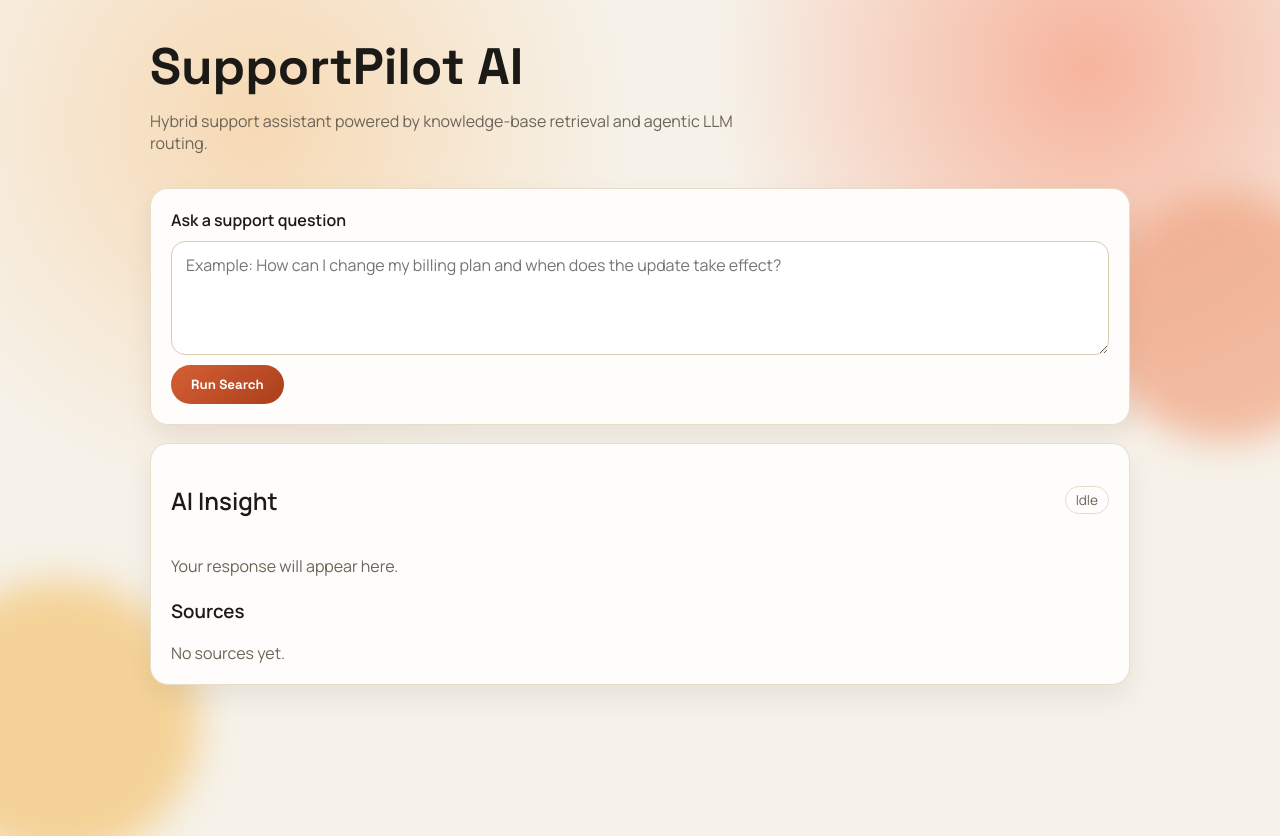
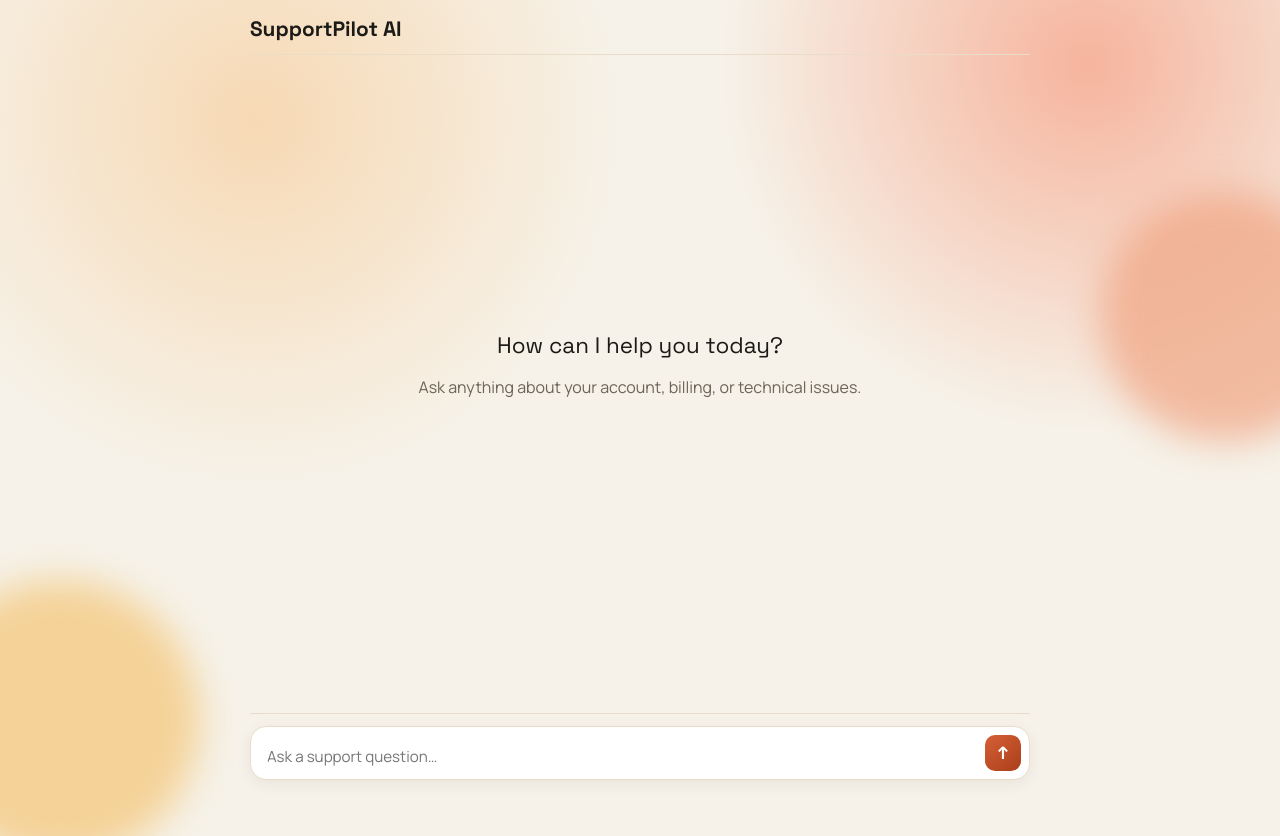
Before and after one commit to sehrish30/customer-support, a React (Vite) app in the folder frontend/: page / in a window 1280 px wide. After the commit the page ends 800 px from the top, so only its background shows below. Built offline with nearby package versions, Linux system fonts and the light colour scheme.

Commit message:
continuoius chat

```diff
--- /dev/null
+++ b/frontend/src/components/ChatMessage.tsx
@@ -0,0 +1,78 @@
+import { useState } from 'react';
+import type { ChatTurn } from '../types.js';
+import { SourceItem } from './SourceItem.js';
+
+interface ChatMessageProps {
+  turn: ChatTurn;
+  onCreateIssue: (title: string, body: string) => Promise<{ url: string; number: number } | null>;
+  onUpdateIssue: (id: string, state: ChatTurn['issueState'], issue: ChatTurn['createdIssue']) => void;
+}
+
+export function ChatMessage({ turn, onCreateIssue, onUpdateIssue }: ChatMessageProps): React.JSX.Element {
+  const [sourcesOpen, setSourcesOpen] = useState(false);
+  const hasSources = Array.isArray(turn.sources) && turn.sources.length > 0;
+
+  async function handleReportBug(): Promise<void> {
+    if (turn.issueState !== 'idle') return;
+    onUpdateIssue(turn.id, 'loading', null);
+    const title = turn.query.slice(0, 72);
+    const body = `**Customer query:**\n> ${turn.query}\n\n**AI response:**\n${turn.answer.slice(0, 500)}\n\n*Reported via SupportPilot AI.*`;
+    const issue = await onCreateIssue(title, body);
+    onUpdateIssue(turn.id, 'done', issue);
+  }
+
+  return (
+    <div className="chat-turn">
+      {/* User bubble — right */}
+      <div className="chat-row chat-row--user">
+        <div className="chat-bubble chat-bubble--user">{turn.query}</div>
+      </div>
+
+      {/* AI bubble — left */}
+      <div className="chat-row chat-row--ai">
+        <div className="chat-avatar">AI</div>
+        <div className="chat-bubble chat-bubble--ai">
+          <p className="chat-answer">
+            {turn.answer || (turn.isStreaming ? <span className="chat-typing">●●●</span> : '')}
+          </p>
+
+          {!turn.isStreaming && turn.answer && (
+            <div className="chat-actions">
+              {turn.issueState === 'idle' && (
+                <button type="button" className="btn-report-bug" onClick={handleReportBug}>
+                  Report bug on GitHub
+                </button>
+              )}
+              {turn.issueState === 'loading' && <span className="muted">Filing issue…</span>}
+              {turn.issueState === 'done' && turn.createdIssue && (
+                <a className="issue-created-link" href={turn.createdIssue.url} target="_blank" rel="noopener noreferrer">
+                  Issue #{turn.createdIssue.number} created ↗
+                </a>
+              )}
+              {turn.issueState === 'done' && !turn.createdIssue && (
+                <span className="muted">GitHub not configured.</span>
+              )}
+            </div>
+          )}
+
+          {hasSources && (
+            <div className="chat-sources">
+              <button
+                type="button"
+                className="btn-sources-toggle"
+                onClick={() => setSourcesOpen(o => !o)}
+              >
+                {sourcesOpen ? 'Hide sources' : `Show ${turn.sources!.length} source${turn.sources!.length !== 1 ? 's' : ''}`}
+              </button>
+              {sourcesOpen && (
+                <ul className="sources-list">
+                  {turn.sources!.map((source, i) => <SourceItem key={i} source={source} />)}
+                </ul>
+              )}
+            </div>
+          )}
+        </div>
+      </div>
+    </div>
+  );
+}
--- a/frontend/src/components/SearchForm.tsx
+++ b/frontend/src/components/SearchForm.tsx
@@ -13,24 +13,32 @@ export function SearchForm({ onSubmit, isLoading }: SearchFormProps): React.JSX.
     const query = textareaRef.current?.value.trim();
     if (!query) return;
     onSubmit(query);
+    if (textareaRef.current) textareaRef.current.value = '';
+  }
+
+  function handleKeyDown(e: React.KeyboardEvent<HTMLTextAreaElement>): void {
+    if (e.key === 'Enter' && !e.shiftKey) {
+      e.preventDefault();
+      const query = textareaRef.current?.value.trim();
+      if (!query || isLoading) return;
+      onSubmit(query);
+      if (textareaRef.current) textareaRef.current.value = '';
+    }
   }
 
   return (
-    <section className="card" aria-label="Search panel">
-      <form className="search-form" onSubmit={handleSubmit}>
-        <label htmlFor="query">Ask a support question</label>
-        <textarea
-          id="query"
-          name="query"
-          ref={textareaRef}
-          rows={4}
-          placeholder="Example: How can I change my billing plan and when does the update take effect?"
-          required
-        />
-        <button type="submit" disabled={isLoading}>
-          Run Search
-        </button>
-      </form>
-    </section>
+    <form className="chat-input-form" onSubmit={handleSubmit}>
+      <textarea
+        ref={textareaRef}
+        className="chat-input-textarea"
+        placeholder="Ask a support question…"
+        rows={1}
+        onKeyDown={handleKeyDown}
+        disabled={isLoading}
+      />
+      <button type="submit" className="chat-send-btn" disabled={isLoading}>
+        {isLoading ? '…' : '↑'}
+      </button>
+    </form>
   );
 }
--- a/frontend/src/hooks/useSearch.ts
+++ b/frontend/src/hooks/useSearch.ts
@@ -1,46 +1,50 @@
 import { useState, useCallback, useRef } from 'react';
-import type { AppSource, SearchStatus, StreamEvent } from '../types.js';
+import type { ChatTurn, StreamEvent } from '../types.js';
 
 export interface UseSearchReturn {
-  answer: string;
-  sources: AppSource[] | null;
-  status: SearchStatus;
+  turns: ChatTurn[];
   isLoading: boolean;
   hasMemory: boolean;
   sessionId: string;
   runSearch: (query: string) => Promise<void>;
   clearSession: () => void;
   createGitHubIssue: (title: string, body: string) => Promise<{ url: string; number: number } | null>;
+  updateTurnIssue: (id: string, state: ChatTurn['issueState'], issue: ChatTurn['createdIssue']) => void;
 }
 
-function generateSessionId(): string {
+function generateId(): string {
   return typeof crypto !== 'undefined' && crypto.randomUUID
     ? crypto.randomUUID()
     : Math.random().toString(36).slice(2) + Date.now().toString(36);
 }
 
 export function useSearch(): UseSearchReturn {
-  const sessionIdRef = useRef<string>(generateSessionId());
-  const [answer, setAnswer] = useState('');
-  const [sources, setSources] = useState<AppSource[] | null>(null);
-  const [status, setStatus] = useState<SearchStatus>({ label: 'Idle', tone: 'idle' });
+  const sessionIdRef = useRef<string>(generateId());
+  const [turns, setTurns] = useState<ChatTurn[]>([]);
   const [isLoading, setIsLoading] = useState(false);
   const [hasMemory, setHasMemory] = useState(false);
 
   const clearSession = useCallback(() => {
     void fetch(`/api/session/${sessionIdRef.current}`, { method: 'DELETE' }).catch(() => undefined);
-    sessionIdRef.current = generateSessionId();
-    setAnswer('');
-    setSources(null);
-    setStatus({ label: 'Idle', tone: 'idle' });
+    sessionIdRef.current = generateId();
+    setTurns([]);
     setHasMemory(false);
   }, []);
 
+  const updateTurnIssue = useCallback((
+    id: string,
+    state: ChatTurn['issueState'],
+    issue: ChatTurn['createdIssue'],
+  ) => {
+    setTurns(prev => prev.map(t => t.id === id ? { ...t, issueState: state, createdIssue: issue } : t));
+  }, []);
+
   const runSearch = useCallback(async (query: string): Promise<void> => {
+    const id = generateId();
+    setTurns(prev => [...prev, {
+      id, query, answer: '', sources: null, isStreaming: true, issueState: 'idle', createdIssue: null,
+    }]);
     setIsLoading(true);
-    setStatus({ label: 'Streaming', tone: 'loading' });
-    setAnswer('');
-    setSources(null);
 
     try {
       const response = await fetch('/api/search/stream', {
@@ -55,12 +59,17 @@ export function useSearch(): UseSearchReturn {
       }
 
       await consumeStream(response, {
-        onTextDelta: (delta) => setAnswer((prev) => prev + delta),
+        onTextDelta: (delta) => {
+          setTurns(prev => prev.map(t => t.id === id ? { ...t, answer: t.answer + delta } : t));
+        },
         onDone: (event) => {
-          setAnswer((prev) => prev.trim() || event.answer || 'No answer generated.');
-          setSources(event.sources ?? null);
+          setTurns(prev => prev.map(t => t.id === id ? {
+            ...t,
+            answer: event.answer || t.answer.trim() || 'No answer generated.',
+            sources: event.sources ?? null,
+            isStreaming: false,
+          } : t));
           setHasMemory(event.hasMemory ?? false);
-          setStatus({ label: 'Complete', tone: 'success' });
         },
         onError: (event) => {
           throw new Error(event.error ?? 'Streaming request failed');
@@ -68,9 +77,9 @@ export function useSearch(): UseSearchReturn {
       });
     } catch (err) {
       const message = err instanceof Error ? err.message : String(err);
-      setAnswer(`Error: ${message}`);
-      setSources(null);
-      setStatus({ label: 'Failed', tone: 'error' });
+      setTurns(prev => prev.map(t => t.id === id ? {
+        ...t, answer: `Error: ${message}`, isStreaming: false,
+      } : t));
     } finally {
       setIsLoading(false);
     }
@@ -93,17 +102,7 @@ export function useSearch(): UseSearchReturn {
     }
   }, []);
 
-  return {
-    answer,
-    sources,
-    status,
-    isLoading,
-    hasMemory,
-    sessionId: sessionIdRef.current,
-    runSearch,
-    clearSession,
-    createGitHubIssue,
-  };
+  return { turns, isLoading, hasMemory, sessionId: sessionIdRef.current, runSearch, clearSession, createGitHubIssue, updateTurnIssue };
 }
 
 interface StreamCallbacks {
@@ -134,9 +133,7 @@ async function consumeStream(response: Response, callbacks: StreamCallbacks): Pr
   }
 
   const trailing = buffer.trim();
-  if (trailing) {
-    applyEvent(JSON.parse(trailing) as StreamEvent, callbacks);
-  }
+  if (trailing) applyEvent(JSON.parse(trailing) as StreamEvent, callbacks);
 }
 
 function applyEvent(event: StreamEvent, callbacks: StreamCallbacks): void {
--- a/frontend/src/pages/HomePage.tsx
+++ b/frontend/src/pages/HomePage.tsx
@@ -1,43 +1,66 @@
-import { useState } from "react";
-import { useSearch } from "../hooks/useSearch.js";
-import { SearchForm } from "../components/SearchForm.js";
-import { Results } from "../components/Results.js";
+import { useEffect, useRef } from 'react';
+import { useSearch } from '../hooks/useSearch.js';
+import { SearchForm } from '../components/SearchForm.js';
+import { ChatMessage } from '../components/ChatMessage.js';
 
 export default function HomePage(): React.JSX.Element {
-  const { answer, sources, status, isLoading, hasMemory, runSearch, clearSession, createGitHubIssue } =
-    useSearch();
-  const [lastQuery, setLastQuery] = useState('');
+  const { turns, isLoading, hasMemory, runSearch, clearSession, createGitHubIssue, updateTurnIssue } = useSearch();
+  const bottomRef = useRef<HTMLDivElement>(null);
 
-  async function handleSearch(query: string): Promise<void> {
-    setLastQuery(query);
-    await runSearch(query);
-  }
+  useEffect(() => {
+    bottomRef.current?.scrollIntoView({ behavior: 'smooth' });
+  }, [turns.length]);
 
   return (
     <>
       <div className="bg-shape bg-shape-a" />
       <div className="bg-shape bg-shape-b" />
 
-      <main className="app-shell">
-        <header className="hero">
-          <h1>SupportPilot AI</h1>
-          <p className="subtitle">
-            Hybrid support assistant powered by knowledge-base retrieval and
-            agentic LLM routing.
-          </p>
+      <div className="chat-shell">
+        <header className="chat-header">
+          <div className="chat-header-left">
+            <h1 className="chat-title">SupportPilot AI</h1>
+            {hasMemory && (
+              <span className="pill pill--memory" title="Conversation history is active">Memory active</span>
+            )}
+          </div>
+          {turns.length > 0 && (
+            <button type="button" className="btn-new-chat" onClick={clearSession}>
+              New chat
+            </button>
+          )}
         </header>
 
-        <SearchForm onSubmit={handleSearch} isLoading={isLoading} />
-        <Results
-          answer={answer}
-          query={lastQuery}
-          sources={sources}
-          status={status}
-          hasMemory={hasMemory}
-          onClear={clearSession}
-          onCreateIssue={createGitHubIssue}
-        />
-      </main>
+        <main className="chat-messages">
+          {turns.length === 0 && (
+            <div className="chat-empty">
+              <p className="chat-empty-title">How can I help you today?</p>
+              <p className="muted">Ask anything about your account, billing, or technical issues.</p>
+            </div>
+          )}
+          {turns.map(turn => (
+            <ChatMessage
+              key={turn.id}
+              turn={turn}
+              onCreateIssue={createGitHubIssue}
+              onUpdateIssue={updateTurnIssue}
+            />
+          ))}
+          {isLoading && turns[turns.length - 1]?.isStreaming === false && (
+            <div className="chat-row chat-row--ai">
+              <div className="chat-avatar">AI</div>
+              <div className="chat-bubble chat-bubble--ai">
+                <span className="chat-typing">●●●</span>
+              </div>
+            </div>
+          )}
+          <div ref={bottomRef} />
+        </main>
+
+        <footer className="chat-input-bar">
+          <SearchForm onSubmit={runSearch} isLoading={isLoading} />
+        </footer>
+      </div>
     </>
   );
 }
--- a/frontend/src/styles.css
+++ b/frontend/src/styles.css
@@ -367,6 +367,229 @@ button:disabled {
   text-decoration: underline;
 }
 
+/* ── Chat layout ──────────────────────────────────────────── */
+
+.chat-shell {
+  display: flex;
+  flex-direction: column;
+  height: 100vh;
+  width: min(780px, 96vw);
+  margin: 0 auto;
+}
+
+.chat-header {
+  display: flex;
+  align-items: center;
+  justify-content: space-between;
+  padding: 16px 0 12px;
+  border-bottom: 1px solid var(--border);
+  flex-shrink: 0;
+}
+
+.chat-header-left {
+  display: flex;
+  align-items: center;
+  gap: 10px;
+}
+
+.chat-title {
+  margin: 0;
+  font-family: 'Space Grotesk', sans-serif;
+  font-size: 1.3rem;
+}
+
+.btn-new-chat {
+  background: transparent;
+  color: var(--muted);
+  border: 1px solid var(--border);
+  padding: 6px 14px;
+  font-size: 0.85rem;
+  font-weight: 600;
+  transition: color 160ms, border-color 160ms, transform 160ms;
+}
+
+.btn-new-chat:hover {
+  color: var(--accent);
+  border-color: var(--accent);
+}
+
+.chat-messages {
+  flex: 1;
+  overflow-y: auto;
+  padding: 20px 0;
+  display: flex;
+  flex-direction: column;
+  gap: 24px;
+}
+
+.chat-empty {
+  margin: auto;
+  text-align: center;
+  padding: 40px 0;
+}
+
+.chat-empty-title {
+  font-family: 'Space Grotesk', sans-serif;
+  font-size: 1.4rem;
+  margin: 0 0 8px;
+}
+
+.chat-turn {
+  display: flex;
+  flex-direction: column;
+  gap: 12px;
+}
+
+.chat-row {
+  display: flex;
+  gap: 10px;
+  align-items: flex-start;
+}
+
+.chat-row--user {
+  justify-content: flex-end;
+}
+
+.chat-row--ai {
+  justify-content: flex-start;
+}
+
+.chat-bubble {
+  max-width: 75%;
+  padding: 12px 16px;
+  border-radius: 18px;
+  line-height: 1.6;
+}
+
+.chat-bubble--user {
+  background: linear-gradient(140deg, var(--accent), var(--accent-strong));
+  color: #fff;
+  border-bottom-right-radius: 4px;
+}
+
+.chat-bubble--ai {
+  background: color-mix(in srgb, var(--panel), white 15%);
+  border: 1px solid var(--border);
+  border-bottom-left-radius: 4px;
+  box-shadow: 0 4px 12px rgba(30, 20, 7, 0.05);
+}
+
+.chat-avatar {
+  width: 32px;
+  height: 32px;
+  border-radius: 999px;
+  background: linear-gradient(140deg, var(--accent), var(--accent-strong));
+  color: #fff;
+  display: flex;
+  align-items: center;
+  justify-content: center;
+  font-size: 0.7rem;
+  font-weight: 700;
+  flex-shrink: 0;
+  margin-top: 2px;
+}
+
+.chat-answer {
+  margin: 0;
+}
+
+.chat-typing {
+  font-size: 1rem;
+  letter-spacing: 3px;
+  color: var(--muted);
+  animation: pulse 1.2s ease-in-out infinite;
+}
+
+@keyframes pulse {
+  0%, 100% { opacity: 1; }
+  50% { opacity: 0.3; }
+}
+
+.chat-actions {
+  margin-top: 10px;
+  padding-top: 10px;
+  border-top: 1px solid var(--border);
+}
+
+.chat-sources {
+  margin-top: 10px;
+  padding-top: 10px;
+  border-top: 1px solid var(--border);
+}
+
+.btn-sources-toggle {
+  background: transparent;
+  color: var(--accent);
+  border: 1px solid var(--border);
+  padding: 4px 12px;
+  font-size: 0.82rem;
+  font-weight: 600;
+  margin-bottom: 10px;
+}
+
+.btn-sources-toggle:hover {
+  background: color-mix(in srgb, var(--accent), transparent 90%);
+}
+
+.chat-input-bar {
+  flex-shrink: 0;
+  padding: 12px 0 20px;
+  border-top: 1px solid var(--border);
+}
+
+.chat-input-form {
+  display: flex;
+  gap: 8px;
+  align-items: flex-end;
+  background: #fff;
+  border: 1px solid var(--border);
+  border-radius: 16px;
+  padding: 8px 8px 8px 16px;
+  box-shadow: 0 4px 16px rgba(30, 20, 7, 0.06);
+  transition: border-color 160ms, box-shadow 160ms;
+  overflow: hidden;
+}
+
+.chat-input-form:focus-within {
+  border-color: var(--accent);
+  box-shadow: 0 0 0 5px var(--ring);
+}
+
+.chat-input-textarea {
+  flex: 1;
+  border: none;
+  outline: none;
+  box-shadow: none;
+  resize: none;
+  font: inherit;
+  font-size: 0.95rem;
+  background: transparent;
+  min-height: 24px;
+  max-height: 140px;
+  overflow-y: auto;
+  padding: 4px 0;
+  -webkit-appearance: none;
+}
+
+.chat-input-textarea:focus {
+  outline: none;
+  border: none;
+  box-shadow: none;
+}
+
+.chat-send-btn {
+  width: 36px;
+  height: 36px;
+  border-radius: 10px;
+  padding: 0;
+  font-size: 1.1rem;
+  display: flex;
+  align-items: center;
+  justify-content: center;
+  flex-shrink: 0;
+  justify-self: unset;
+}
+
 /* ── Article page ─────────────────────────────────────────── */
 
 .article-nav {
```
Also changed, not shown: frontend/src/types.ts (+10 -0 lines).
